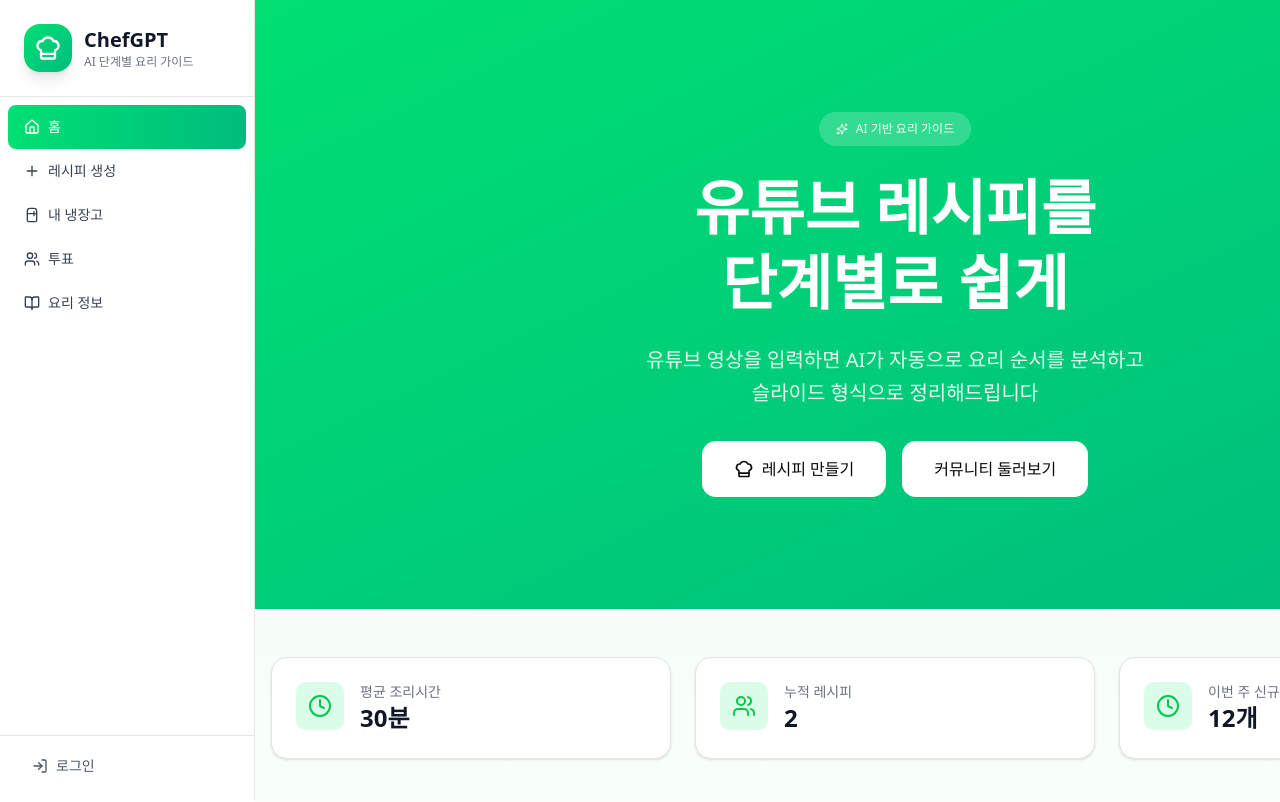
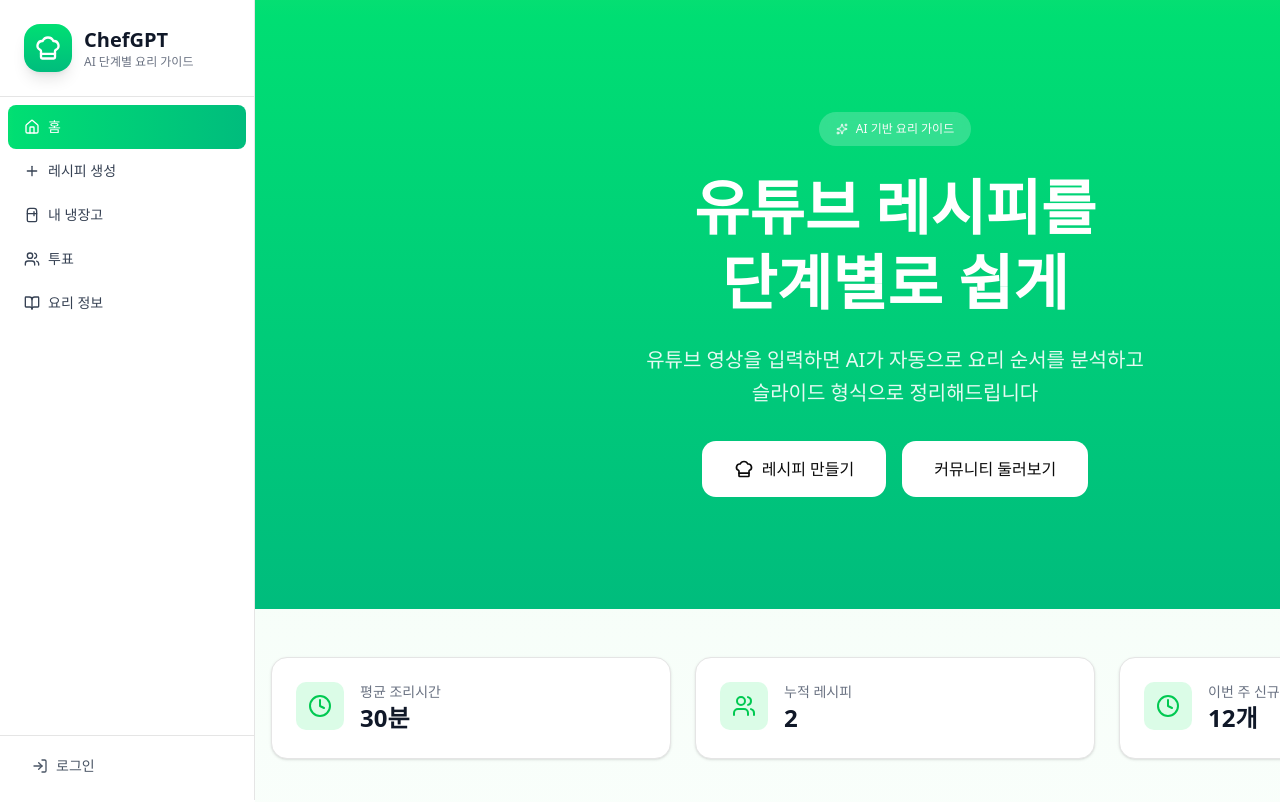
Before and after one commit to cokid1998/chefgpt-front, a React (Vite) app: page / in a window 1280 px wide. Shown: the top 802 px of the page. Built offline with nearby package versions, Linux system fonts and the light colour scheme; no server answers.

Commit message:
chore: bg-green-gradient 스타일 tailwind 문법으로 변경

```diff
--- a/src/index.css
+++ b/src/index.css
@@ -123,7 +123,7 @@
 
 @layer utilities {
   .bg-green-gradient {
-    background: linear-gradient(to bottom right, var(--color-green-400), var(--color-emerald-500));
+    @apply bg-linear-to-b from-green-400 to-emerald-500
   }
 
   .bg-soft-green {
```
